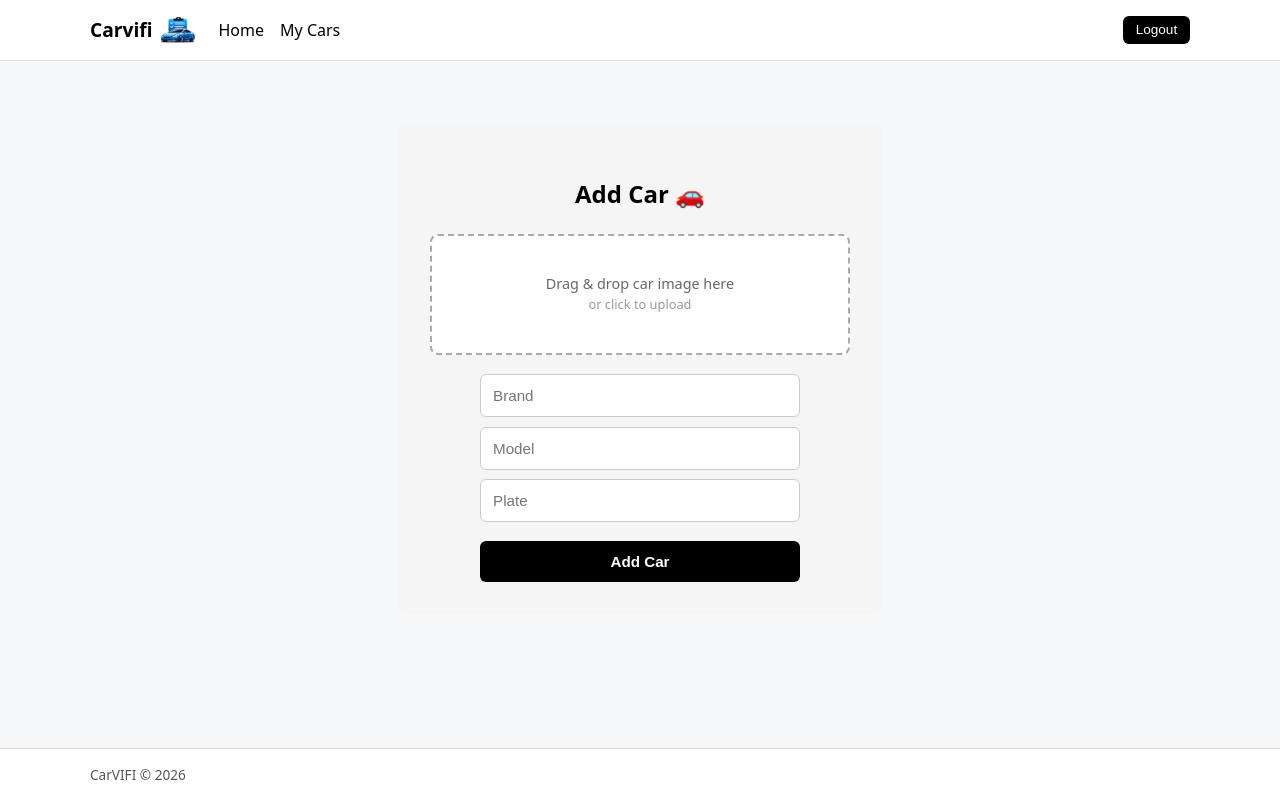
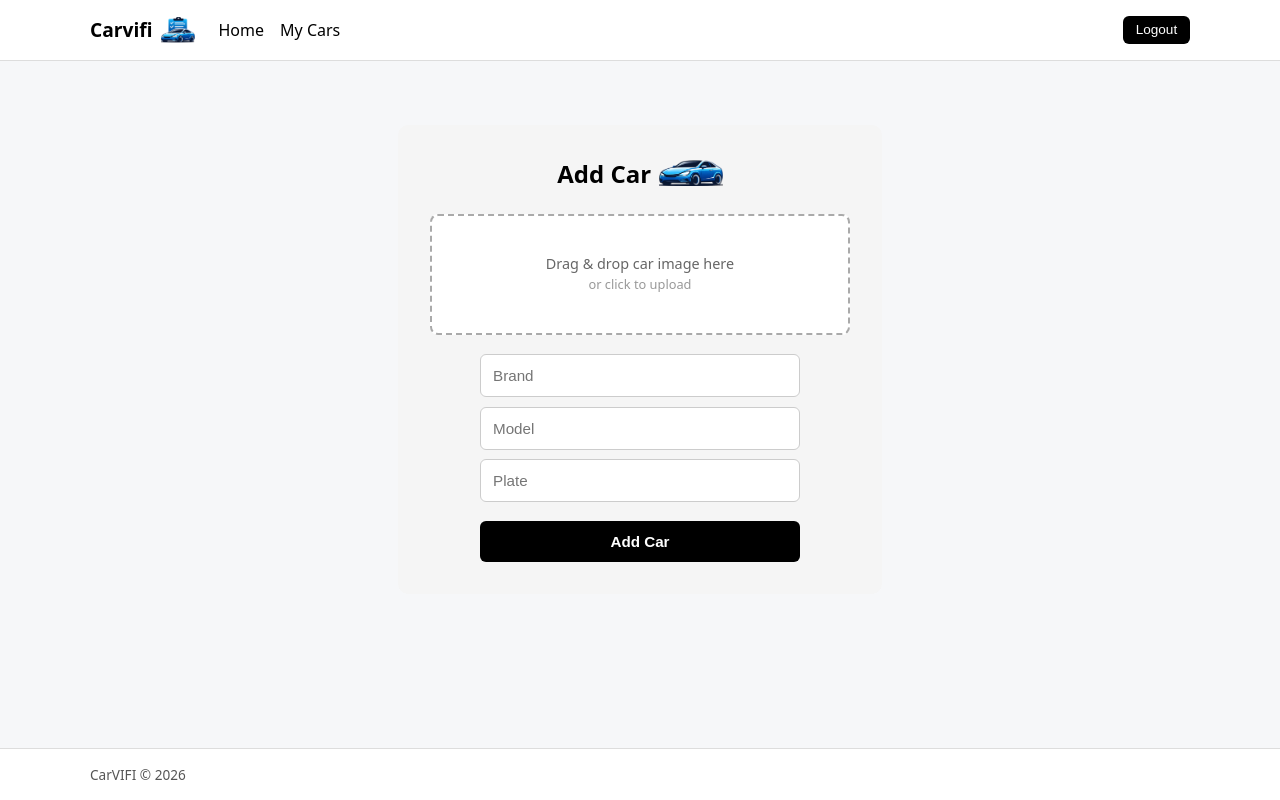
Before and after one commit to BozhidarZagorov/CarsVIFI, a React (Vite) app in the folder carVIFI/: page /cars/addcar in a window 1280 px wide. Shown: the top 800 px of the page. Built offline with nearby package versions, Linux system fonts and the light colour scheme; no server answers; the database is empty; sample sign-in values are in the browser's storage.

Commit message:
change add car logo and some style

```diff
--- a/carVIFI/src/pages/AddCar.jsx
+++ b/carVIFI/src/pages/AddCar.jsx
@@ -48,7 +48,7 @@ function AddCar() {
 
   return (
     <div className="car-form-page">
-      <h2>Add Car 🚗</h2>
+      <h2 className="logo-addcar">Add Car <img src="/car.png" alt="Carvifi" className="logo-imgaddcar" /></h2>
 
       {error && <p className="error">{error}</p>}
 
--- a/carVIFI/src/styles/carForm.css
+++ b/carVIFI/src/styles/carForm.css
@@ -62,3 +62,17 @@
   width: 100%;
   box-sizing: border-box;
 }
+
+.logo-addcar {
+  display: flex;
+  align-items: center;
+  justify-content: center;
+  gap: 8px;
+  margin: 0;
+}
+
+.logo-imgaddcar{
+  height: 26px;
+  width: auto;
+  display: block;
+}
```
